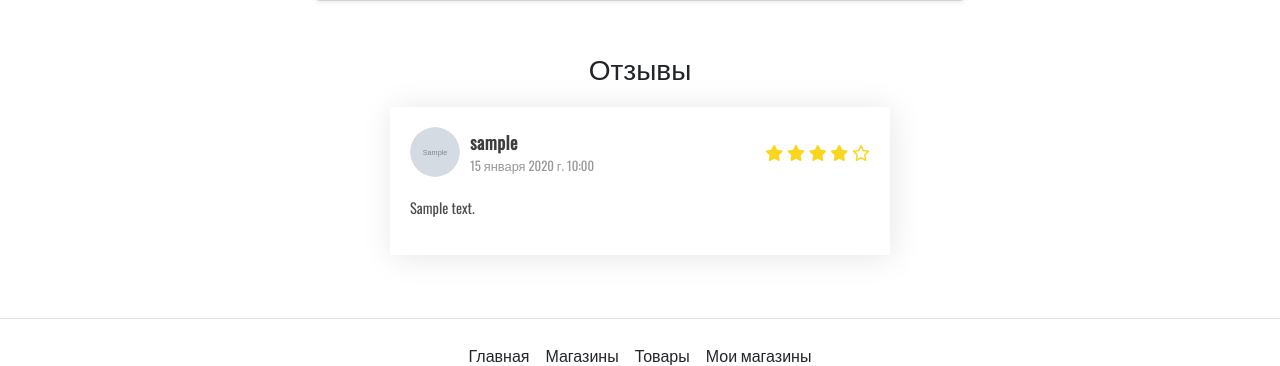
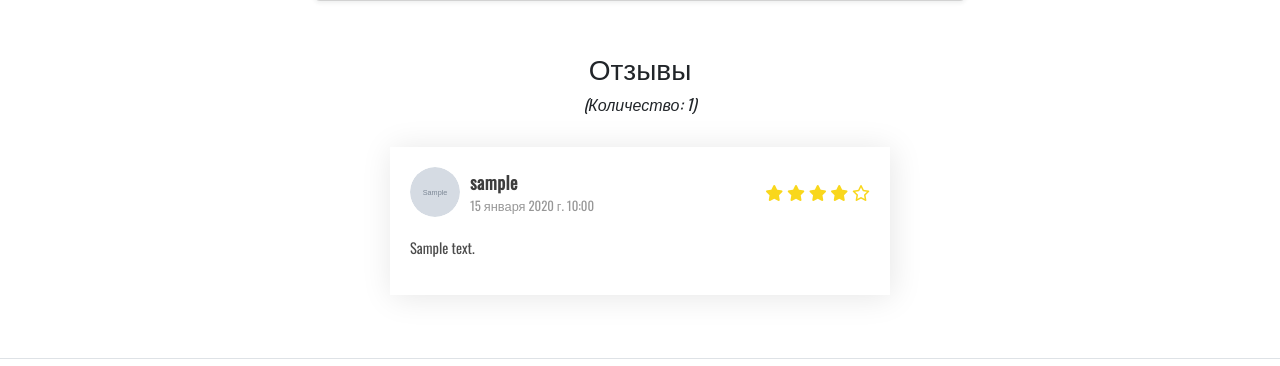
Before and after one commit to Timoha23/django_digital_store, a Django app: page /product/1/ in a window 1280 px wide. Shown: the part 1054-1420 px from the top of the page. Run offline with Django 4.2, Linux system fonts and the light colour scheme; a user stored in the database is signed in; tables that the repository leaves empty hold one stand-in row (values such as "Sample post"); grey boxes marked "Sample" are stand-in pictures; some libraries are stand-ins or nearby versions.

Commit message:
добавлено количество отзывов

```diff
--- a/digital_store/templates/shop/product.html
+++ b/digital_store/templates/shop/product.html
@@ -28,6 +28,7 @@
     {% endif %}
     <div class="container" style="margin-top:50px;width:600px">
       <h3 class="text-center">Отзывы</h3>
+      <p class="text-center"><i>(Количество: {{ product.review.count }})</i></p>
       {% for review in page_obj %}
         {% include 'includes/review.html' %}
         {% if forloop.last %}
```
